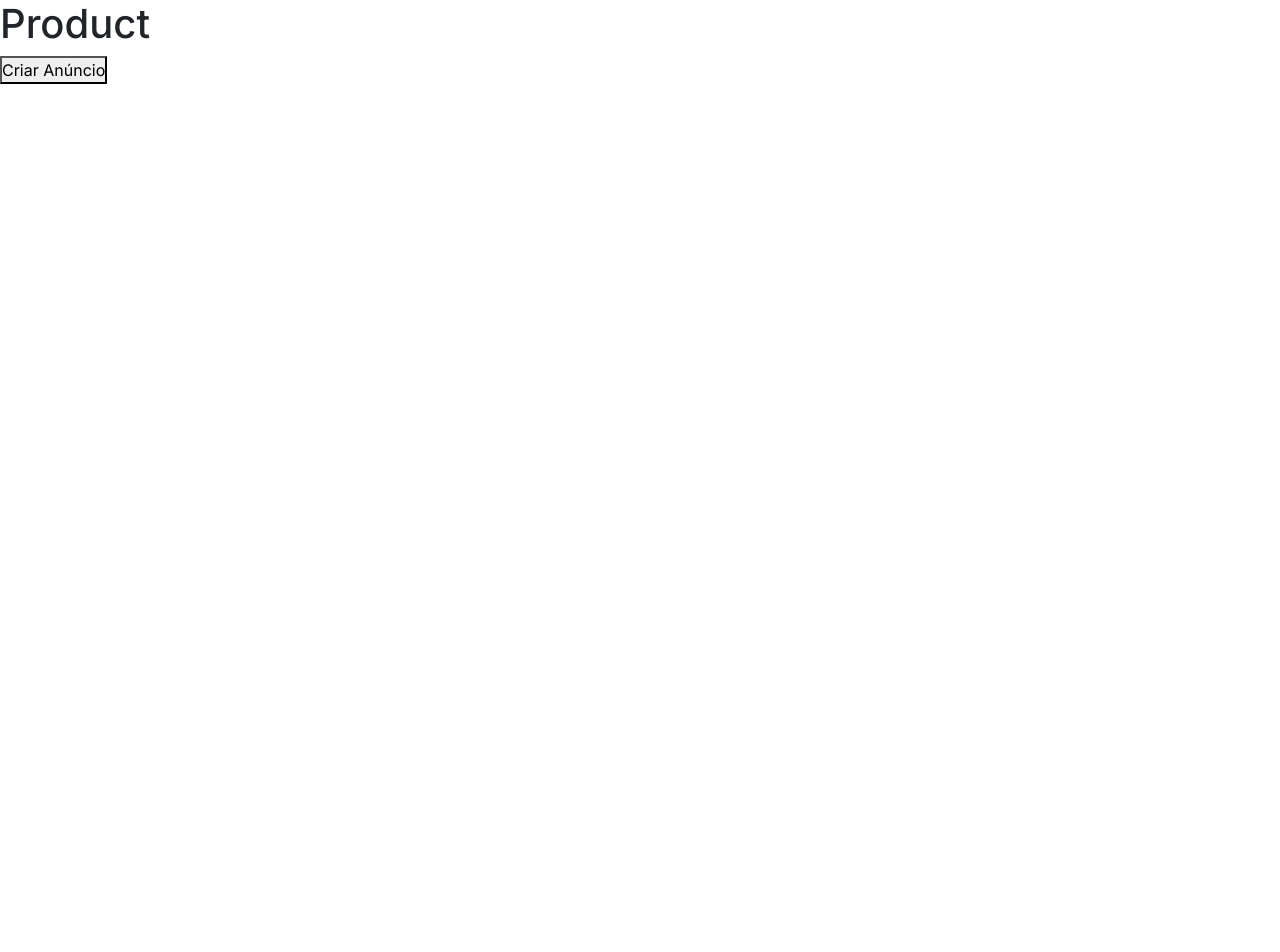
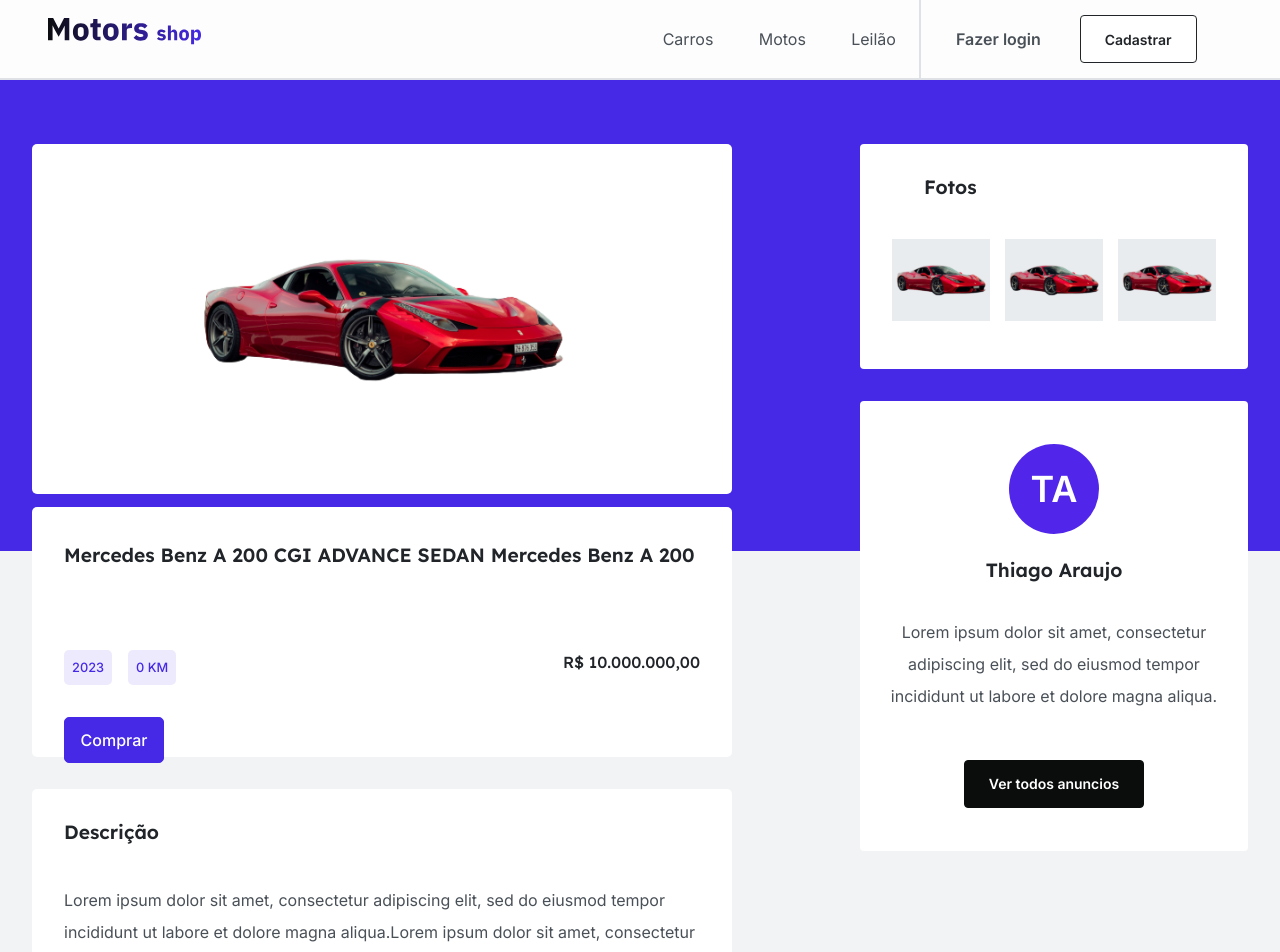
Before and after one commit to leticia-angelim/projeto-fullstack-m6, a React (Vite) app in the folder frontend/: page /product in a window 1280 px wide. Shown: the top 952 px of the page. Before the commit the page ends 800 px from the top, so only its background shows below. Built offline with nearby package versions, Linux system fonts and the light colour scheme.

Commit message:
feat: Product Detail pages done

```diff
--- a/frontend/index.html
+++ b/frontend/index.html
@@ -5,8 +5,9 @@
   <meta name="viewport" content="width=device-width, initial-scale=1.0">
   <link rel="preconnect" href="https://fonts.googleapis.com">
   <link rel="preconnect" href="https://fonts.gstatic.com" crossorigin>
-  <link href="https://fonts.googleapis.com/css2?family=Inter:wght@100;200;300;400;500;600;700;800;900&family=Lexend:wght@100&display=swap" rel="stylesheet">
-  <title>Vite App</title>
+  <!-- <link href="https://fonts.googleapis.com/css2?family=Inter:wght@100;200;300;400;500;600;700;800;900&family=Lexend:wght@100&display=swap" rel="stylesheet"> -->
+  <link href="https://fonts.googleapis.com/css2?family=Inter:wght@100;200;300;400;500;600;700;800;900&family=Lexend:wght@100;200;300;400;500;600;700;800;900&display=swap" rel="stylesheet">
+  <title>Motors Shop</title>
 </head>
 <body>
   <div id="root"></div>
--- a/frontend/src/components/CreateAnnouncemente/styles.ts
+++ b/frontend/src/components/CreateAnnouncemente/styles.ts
@@ -55,6 +55,13 @@ export const DescriptionField = styled.div`
   }
 `;
 
+export const SubTitle = styled.h4`
+  font-family: "Inter";
+  font-size: 14px;
+  font-weight: 700;
+  line-height: 24px;
+`;
+
 export const AddImg = styled.div`
   div:first-child {
     margin-top: 1rem;
--- /dev/null
+++ b/frontend/src/components/ProductDetail/index.tsx
@@ -0,0 +1,121 @@
+import React, { useContext } from "react";
+import Button from "../../components/Button";
+import {
+  Aside,
+  DivInfos,
+  Title,
+  Main,
+  Photos,
+  Container,
+  CoverImg,
+  Product,
+  ProductDetails,
+  ProductDescription,
+  UserInfos,
+} from "./styles";
+import { AnnouncementContext } from "../../contexts/AnnouncementContext";
+import { useNavigate } from "react-router-dom";
+import car from "../../assets/car1.svg";
+import nameAbbreviate from "../../util";
+
+const ProductDetail = () => {
+  const { userAnnouncements } = useContext(AnnouncementContext);
+  const price = 10000000;
+  const history = useNavigate();
+
+  return (
+    <Main>
+      <Container>
+        <Product>
+          <CoverImg>
+            <div>
+              <img src={car} alt="Nome do produto" />
+            </div>
+          </CoverImg>
+          <ProductDetails>
+            <Title>
+              Mercedes Benz A 200 CGI ADVANCE SEDAN Mercedes Benz A 200
+            </Title>
+            <DivInfos>
+              <div>
+                <div>
+                  <span>2023</span>
+                  <span>0 KM</span>
+                </div>
+                <span>
+                  {price.toLocaleString("pt-br", {
+                    style: "currency",
+                    currency: "BRL",
+                  })}
+                </span>
+              </div>
+
+              <Button
+                backgroundColor="#4529E6"
+                backgroundColorHover=""
+                fontColor="#FFFFFF"
+              >
+                Comprar
+              </Button>
+            </DivInfos>
+          </ProductDetails>
+
+          <ProductDescription>
+            <Title>Descrição</Title>
+
+            <p>
+              Lorem ipsum dolor sit amet, consectetur adipiscing elit, sed do
+              eiusmod tempor incididunt ut labore et dolore magna aliqua.Lorem
+              ipsum dolor sit amet, consectetur adipiscing elit, sed do eiusmod
+              tempor incididunt ut labore et dolore magna aliqua.
+            </p>
+          </ProductDescription>
+        </Product>
+        <Aside>
+          {userAnnouncements.length > 0 ? (
+            <Photos>
+              <Title>Fotos</Title>
+              <p>Esse anúncio não possui fotos extras</p>
+            </Photos>
+          ) : (
+            <Photos>
+              <Title>Fotos</Title>
+              <div>
+                <figure>
+                  <img src={car} alt="Car Photo" />
+                </figure>
+                <figure>
+                  <img src={car} alt="Car Photo" />
+                </figure>
+                <figure>
+                  <img src={car} alt="Car Photo" />
+                </figure>
+              </div>
+            </Photos>
+          )}
+
+          <UserInfos>
+            <div>{nameAbbreviate("Thiago Araujo")}</div>
+            <span>Thiago Araujo</span>
+
+            <p>
+              Lorem ipsum dolor sit amet, consectetur adipiscing elit, sed do
+              eiusmod tempor incididunt ut labore et dolore magna aliqua.
+            </p>
+
+            <Button
+              backgroundColor="#0B0D0D"
+              backgroundColorHover=""
+              fontColor="#FFFFFF"
+              onClick={() => history(`/home`)}
+            >
+              Ver todos anuncios
+            </Button>
+          </UserInfos>
+        </Aside>
+      </Container>
+    </Main>
+  );
+};
+
+export default ProductDetail;
--- /dev/null
+++ b/frontend/src/components/ProductDetail/styles.ts
@@ -0,0 +1,267 @@
+import styled from "styled-components";
+
+export const Main = styled.main`
+  display: flex;
+  flex-direction: column;
+  width: 100%;
+  min-height: 100vh;
+  padding-top: 7rem;
+  background: rgb(69, 41, 230);
+  background: linear-gradient(
+    180deg,
+    rgba(69, 41, 230, 1) 15%,
+    var(--color-grey8) 15%
+  );
+
+  @media screen and (min-width: 1024px) {
+    background: linear-gradient(
+      180deg,
+      rgba(69, 41, 230, 1) 50%,
+      var(--color-grey8) 30%
+    );
+  }
+`;
+
+export const Container = styled.div`
+  display: flex;
+  flex-direction: column;
+  align-items: center;
+
+  @media screen and (min-width: 1024px) {
+    flex-direction: row;
+    align-items: flex-start;
+    justify-content: center;
+    width: 95%;
+    margin: 0 auto;
+    gap: 8rem;
+  }
+`;
+
+export const Product = styled.div`
+  display: flex;
+  flex-direction: column;
+  align-items: center;
+  width: 95%;
+  max-width: 700px;
+`;
+
+export const CoverImg = styled.section`
+  display: flex;
+  align-items: center;
+  justify-content: center;
+  width: 100%;
+  height: 300px;
+  margin-top: 2rem;
+  border-radius: 5px;
+  background-color: var(--color-whiteFixed);
+
+  > div {
+    width: 100%;
+
+    > img {
+      width: 100%;
+      height: 100%;
+      max-height: 250px;
+      object-fit: cover;
+    }
+  }
+
+  @media screen and (min-width: 1024px) {
+    height: 350px;
+
+    > div {
+      display: flex;
+      justify-content: center;
+      align-items: center;
+      width: 400px;
+      height: 250px;
+
+      img {
+        width: 100%;
+        height: 100%;
+        object-fit: cover;
+      }
+    }
+  }
+`;
+
+export const ProductDetails = styled.section`
+  display: flex;
+  flex-direction: column;
+  justify-content: space-around;
+  width: 100%;
+  height: 350px;
+  padding-bottom: 1rem;
+  margin-top: 0.8rem;
+  border-radius: 5px;
+  background-color: var(--color-whiteFixed);
+
+  @media screen and (min-width: 1024px) {
+    height: 250px;
+  }
+`;
+
+export const DivInfos = styled.div`
+  display: flex;
+  flex-direction: column;
+  justify-content: space-around;
+  height: 50%;
+  padding: 2rem;
+
+  > div {
+    display: flex;
+    flex-direction: row;
+    justify-content: space-between;
+    height: 70px;
+
+    > div {
+      display: flex;
+      gap: 1rem;
+
+      span {
+        padding: 8px;
+        border-radius: 5px;
+        font-size: 0.8rem;
+        font-family: "Inter", sans-serif;
+        font-weight: 500;
+        color: var(--color-brand1);
+        background-color: var(--color-brand4);
+      }
+    }
+  }
+
+  > button {
+    width: 100px;
+    text-align: center;
+    padding: 0.6rem;
+    border-radius: 5px;
+    margin-top: 2rem;
+    font-size: 1rem;
+    font-family: "Inter", sans-serif;
+    font-weight: 500;
+    color: var(--color-whiteFixed);
+    text-decoration: none;
+    background-color: var(--color-brand1);
+  }
+
+  span {
+    font-family: "Lexend", sans-serif;
+    font-size: 1rem;
+    font-weight: 500;
+    color: var(--color-grey1);
+  }
+`;
+
+export const Title = styled.h2`
+  font-size: 1.2rem;
+  font-family: "Lexend", sans-serif;
+  font-weight: 600;
+  color: var(--color-grey1);
+  padding: 2rem;
+`;
+
+export const ProductDescription = styled.section`
+  display: flex;
+  flex-direction: column;
+  width: 100%;
+  margin-top: 2rem;
+  border-radius: 5px;
+  margin-bottom: 4rem;
+  text-overflow: ellipsis;
+  overflow: hidden;
+  background-color: var(--color-whiteFixed);
+
+  > p {
+    padding: 0 2rem;
+    font-size: 1rem;
+    font-family: "Inter", sans-serif;
+    font-weight: 400;
+    color: var(--color-grey2);
+    line-height: 2rem;
+  }
+
+  @media screen and (min-width: 1024px) {
+    height: 250px;
+  }
+`;
+
+export const Aside = styled.aside`
+  width: 95%;
+  max-width: 600px;
+  margin-top: 2rem;
+  background-color: transparent;
+
+  > div {
+    background-color: var(--color-whiteFixed);
+    border-radius: 4px;
+  }
+
+  @media screen and (min-width: 1024px) {
+    width: 600px;
+  }
+`;
+
+export const Photos = styled.div`
+  display: flex;
+  flex-direction: column;
+  padding: 0rem 2rem 2rem;
+
+  > p {
+    font-size: 1rem;
+    font-family: "Inter", sans-serif;
+    font-weight: 400;
+    color: var(--color-grey2);
+    line-height: 2rem;
+    margin-top: 1rem;
+  }
+
+  > div {
+    display: flex;
+    gap: 15px;
+    figure {
+      background-color: var(--color-grey7);
+    }
+  }
+`;
+
+export const UserInfos = styled.div`
+  display: flex;
+  flex-direction: column;
+  justify-content: space-around;
+  text-align: center;
+  align-items: center;
+  height: 450px;
+  border-radius: 4px;
+  padding: 2rem 1rem;
+  margin: 2rem 0rem 1rem;
+
+  > div {
+    display: flex;
+    align-items: center;
+    justify-content: center;
+    width: 90px;
+    height: 90px;
+    border-radius: 50%;
+    background-color: var(--color-brand2);
+    font-size: 36px;
+    color: var(--color-whiteFixed);
+    font-family: "Inter", sans-serif;
+    font-weight: 600;
+  }
+
+  > span {
+    font-size: 1.2rem;
+    font-family: "Lexend", sans-serif;
+    font-weight: 600;
+    color: var(--color-grey1);
+  }
+
+  > p {
+    font-size: 1rem;
+    font-family: "Inter", sans-serif;
+    font-weight: 400;
+    color: var(--color-grey2);
+    line-height: 2rem;
+    padding: 10px;
+  }
+`;
--- a/frontend/src/components/ProductList/index.tsx
+++ b/frontend/src/components/ProductList/index.tsx
@@ -4,7 +4,6 @@ import { useContext } from "react";
 import Slider from "../Slider";
 import { ProductListDiv } from "./styles";
 import { AnnouncementContext } from "../../contexts/AnnouncementContext";
-
 
 export const ProductList = () => {
   const { userAnnouncements, listUserAnnouncements } =
@@ -18,7 +17,7 @@ export const ProductList = () => {
   );
 
   useEffect(() => {
-    listUserAnnouncements("45c60e9a-b95f-4617-b2cc-710712bd792b");
+    listUserAnnouncements("8e0a4dd6-439c-40e8-846a-914c4c5a63b4");
   }, []);
 
   return (
--- a/frontend/src/components/Slider/index.tsx
+++ b/frontend/src/components/Slider/index.tsx
@@ -15,7 +15,7 @@ const Slider = ({ title, children }: ISliderProps) => {
   const { listUserAnnouncements } = useContext(AnnouncementContext);
 
   useEffect(() => {
-    listUserAnnouncements("45c60e9a-b95f-4617-b2cc-710712bd792b");
+    listUserAnnouncements("8e0a4dd6-439c-40e8-846a-914c4c5a63b4");
   }, []);
 
   return (
--- a/frontend/src/contexts/AnnouncementContext/index.tsx
+++ b/frontend/src/contexts/AnnouncementContext/index.tsx
@@ -21,7 +21,7 @@ export const AnnoucementProvider = ({ children }: AnnouncementProps) => {
   const registerAnnouncement = async (data: IAnnouncement) => {
     await api
       .post<IAnnouncement>(
-        "/announcement/45c60e9a-b95f-4617-b2cc-710712bd792b",
+        "/announcement/8e0a4dd6-439c-40e8-846a-914c4c5a63b4",
         data
       )
       .then((res) => {
--- a/frontend/src/pages/Product/index.tsx
+++ b/frontend/src/pages/Product/index.tsx
@@ -1,17 +1,14 @@
-import React, { useContext } from "react";
-import CreateAnnouncementeModal from "../../components/CreateAnnouncemente";
-import { AnnouncementContext } from "../../contexts/AnnouncementContext";
-import ModalSuccess from "../../components/ModalSucess";
+import React from "react";
+import NavBar from "../../components/navBar";
+import { Footer } from "../../components/footer";
+import ProductDetail from "../../components/ProductDetail";
 
 const Product = () => {
-  const { setAddAdModal } = useContext(AnnouncementContext);
-
   return (
     <>
-      <h1>Product</h1>
-      <button onClick={() => setAddAdModal(true)}>Criar Anúncio</button>
-      <CreateAnnouncementeModal />
-      <ModalSuccess />
+      <NavBar />
+      <ProductDetail />
+      <Footer />
     </>
   );
 };
--- /dev/null
+++ b/frontend/src/pages/Product/styles.ts
@@ -0,0 +1 @@
+import styled from "styled-components";
```
Also changed, not shown: frontend/src/components/CreateAnnouncemente/index.tsx (+4 -3 lines), frontend/src/components/ProductCard/index.tsx (+8 -3 lines).
